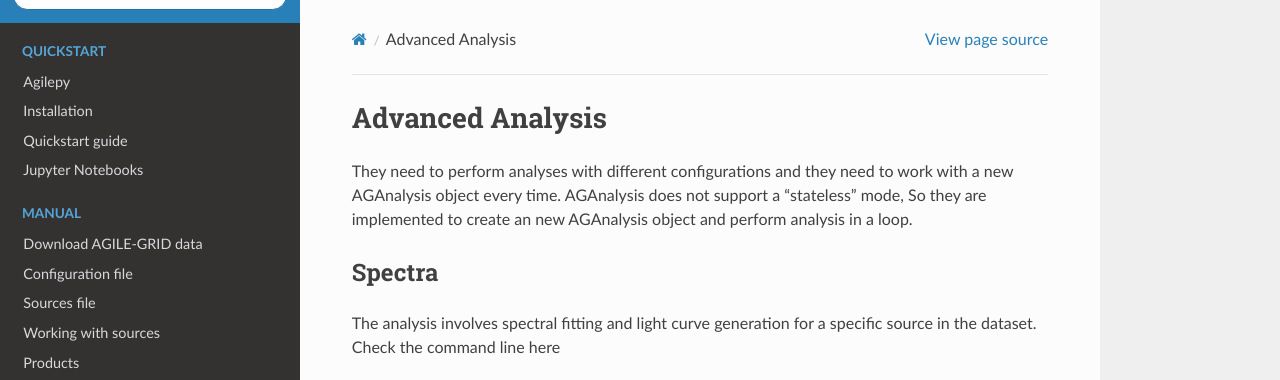
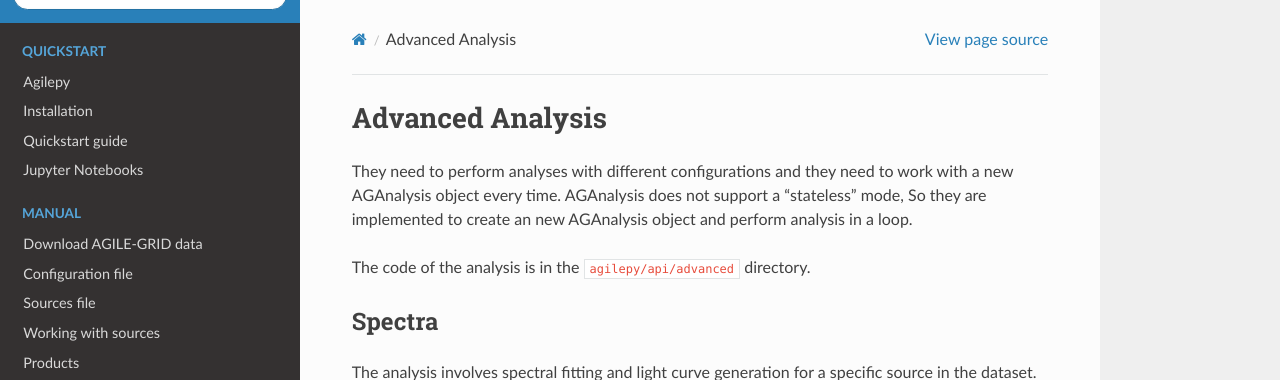
Before and after one commit to AGILESCIENCE/Agilepy, a Sphinx documentation site: the page built from docs/source/api/advanced_analysis.rst, in a window 1280 px wide, cut to the strip 0-380 px from the top of the page. Built offline with Sphinx 7.4.7 and the Read the Docs theme 2.0.0, drawn with Linux system fonts in a browser that asks for light colours.

Commit message:
Add detail

```diff
--- a/docs/source/api/advanced_analysis.rst
+++ b/docs/source/api/advanced_analysis.rst
@@ -4,6 +4,7 @@
 
 They need to perform analyses with different configurations and they need to work with a new AGAnalysis object every time. AGAnalysis does not support a "stateless" mode, So they are implemented to create an new AGAnalysis object and perform analysis in a loop.
 
+The code of the analysis is in the ``agilepy/api/advanced`` directory.
 
 Spectra
 *******
```
